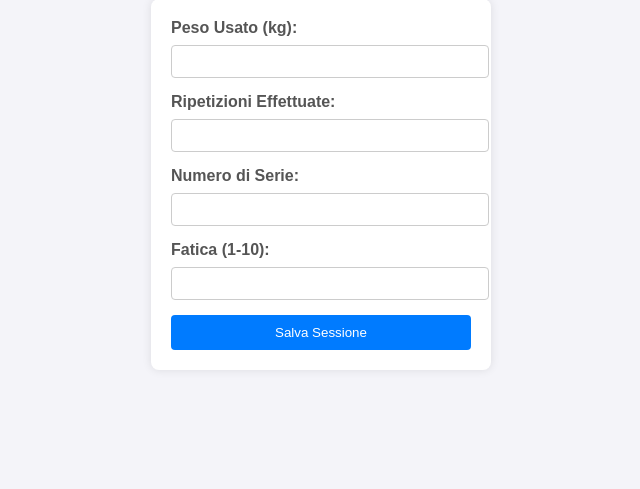
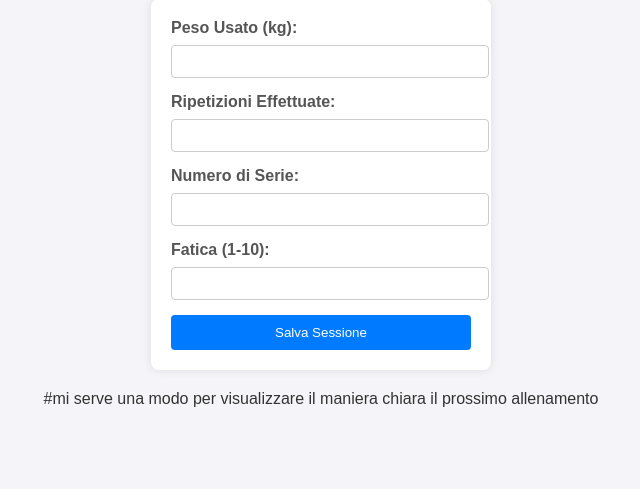
Before and after one commit to samtyphoon/period, a Flask app: page / in a window 1280 px wide. Shown: the part 79-568 px from the top of the page, without its empty margins (319-959 px from the left). Run offline with Flask 3, Linux system fonts and the light colour scheme.

Commit message:
Update index.html

```diff
--- a/periodization_tool/templates/index.html
+++ b/periodization_tool/templates/index.html
@@ -25,7 +25,7 @@
     </form>
 
     <div id="feedback">
-
+        #mi serve una modo per visualizzare il maniera chiara il prossimo allenamento
     </div>
 
     <script src="/static/script.js"></script>
```
